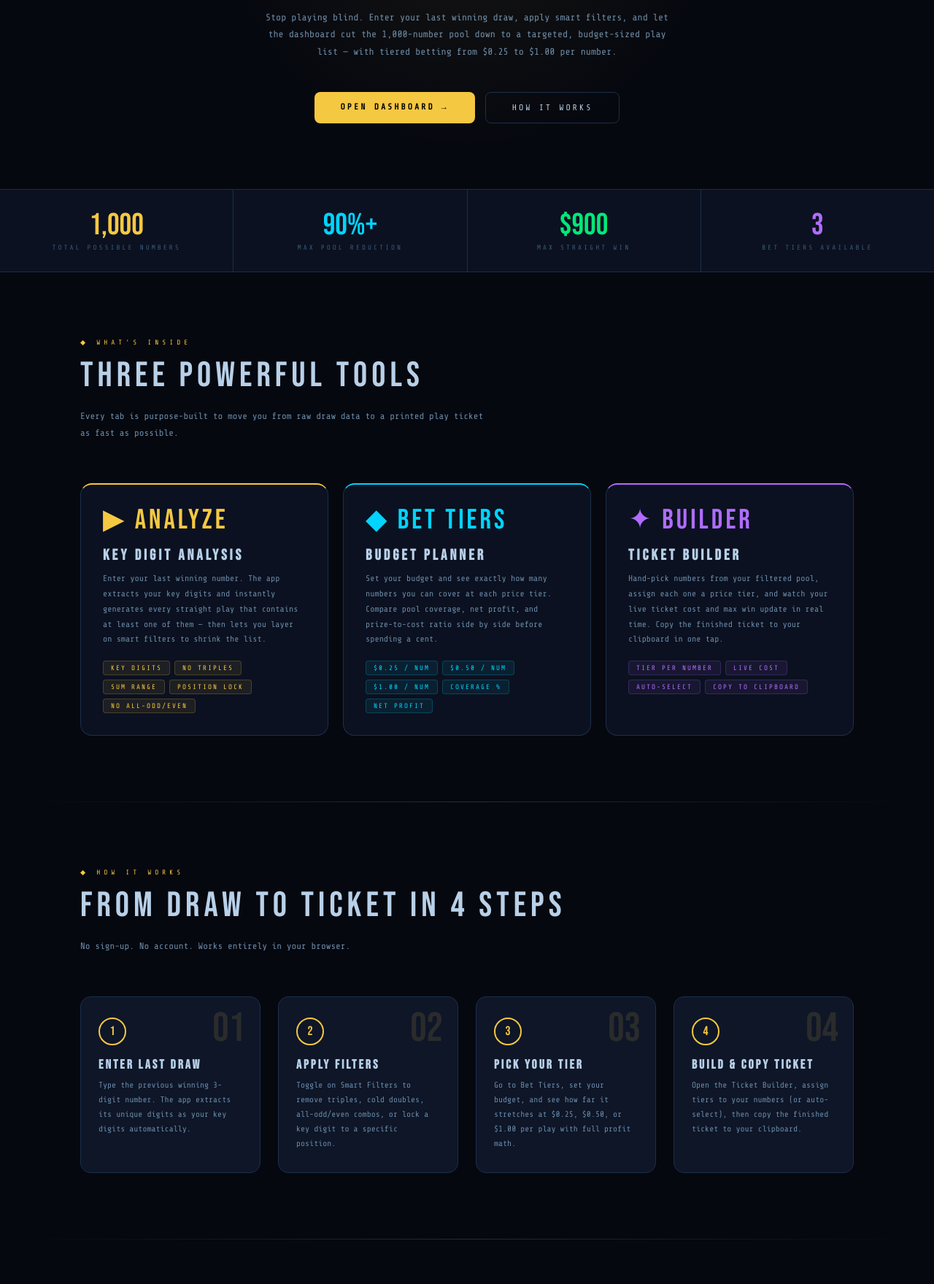
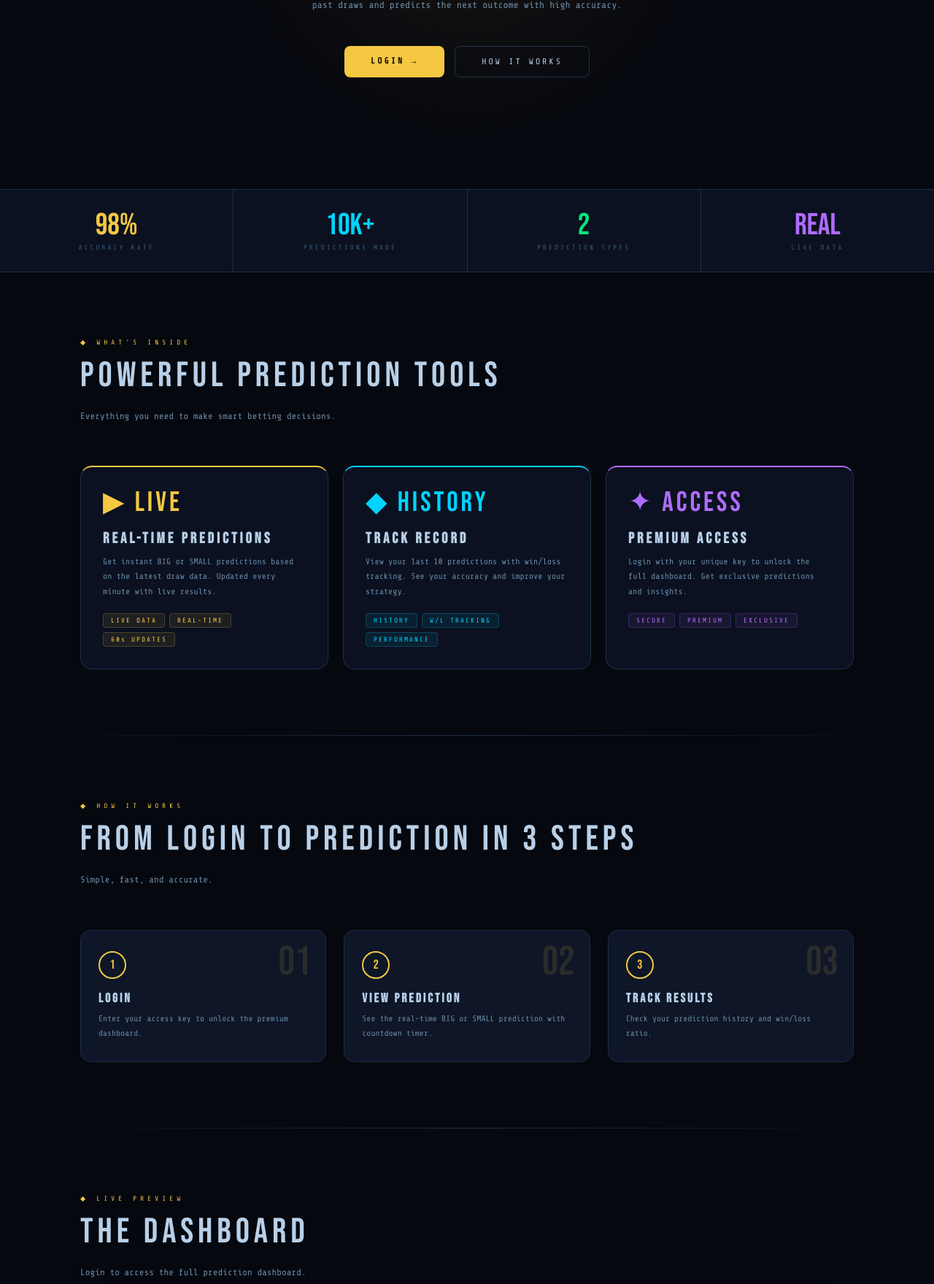
Before and after one commit to loram999/3-streagy, a website: page index.html in a window 1280 px wide. Shown: the part 541-2300 px from the top of the page at 73% size. Drawn offline with nearby package versions, Linux system fonts and the light colour scheme.

Commit message:
Rename app and update references to TRX Predictor

```diff
--- a/index.html
+++ b/index.html
@@ -3,7 +3,7 @@
 <head>
   <meta charset="UTF-8">
   <meta name="viewport" content="width=device-width, initial-scale=1.0">
-  <title>Pick 3 Strategy — Smart Number Analysis</title>
+  <title>TRX Predictor — Smart Number Analysis</title>
   <link rel="preconnect" href="https://fonts.googleapis.com">
   <link href="https://fonts.googleapis.com/css2?family=Share+Tech+Mono&family=Bebas+Neue&display=swap" rel="stylesheet">
   <style>
@@ -392,28 +392,27 @@
 
   <!-- NAV -->
   <nav>
-    <a href="#" class="nav-logo">PICK3 STRATEGY</a>
+    <a href="#" class="nav-logo">TRX PREDICTOR</a>
     <div class="nav-links">
       <a href="#features">FEATURES</a>
       <a href="#how">HOW IT WORKS</a>
       <a href="#preview">PREVIEW</a>
-      <a href="app.html" class="nav-cta">LAUNCH APP →</a>
+      <a href="login.html" class="nav-cta">LOGIN →</a>
     </div>
   </nav>
 
   <!-- HERO -->
   <div class="hero">
     <div class="hero-glow"></div>
-    <div class="hero-badge">◆ PICK 3 LOTTERY STRATEGY TOOL</div>
-    <h1>PICK 3<br>STRAIGHT<br>STRATEGY</h1>
-    <div class="hero-sub">KEY DIGIT · SMART FILTER · MULTI-TIER BET PLANNER</div>
+    <div class="hero-badge">◆ SMART PREDICTION TOOL</div>
+    <h1>TRX<br>PREDICTOR</h1>
+    <div class="hero-sub">BIG · SMALL · SMART ANALYSIS</div>
     <p class="hero-desc">
-      Stop playing blind. Enter your last winning draw, apply smart filters,
-      and let the dashboard cut the 1,000-number pool down to a targeted,
-      budget-sized play list — with tiered betting from $0.25 to $1.00 per number.
+      Enter your access key and get real-time predictions. Smart algorithm analyzes
+      past draws and predicts the next outcome with high accuracy.
     </p>
     <div class="hero-btns">
-      <a href="app.html" class="btn-primary">OPEN DASHBOARD →</a>
+      <a href="login.html" class="btn-primary">LOGIN →</a>
       <a href="#how" class="btn-secondary">HOW IT WORKS</a>
     </div>
   </div>
@@ -421,20 +420,20 @@
   <!-- STATS STRIP -->
   <div class="stats-strip">
     <div class="stat-item">
-      <div class="stat-num">1,000</div>
-      <div class="stat-label">TOTAL POSSIBLE NUMBERS</div>
+      <div class="stat-num">98%</div>
+      <div class="stat-label">ACCURACY RATE</div>
     </div>
     <div class="stat-item">
-      <div class="stat-num">90%+</div>
-      <div class="stat-label">MAX POOL REDUCTION</div>
+      <div class="stat-num">10K+</div>
+      <div class="stat-label">PREDICTIONS MADE</div>
     </div>
     <div class="stat-item">
-      <div class="stat-num">$900</div>
-      <div class="stat-label">MAX STRAIGHT WIN</div>
+      <div class="stat-num">2</div>
+      <div class="stat-label">PREDICTION TYPES</div>
     </div>
     <div class="stat-item">
-      <div class="stat-num">3</div>
-      <div class="stat-label">BET TIERS AVAILABLE</div>
+      <div class="stat-num">REAL</div>
+      <div class="stat-label">LIVE DATA</div>
     </div>
   </div>
 
@@ -442,61 +441,52 @@
   <section id="features">
     <div class="section-inner">
       <div class="section-tag">◆ WHAT'S INSIDE</div>
-      <div class="section-title">THREE POWERFUL TOOLS</div>
+      <div class="section-title">POWERFUL PREDICTION TOOLS</div>
       <p class="section-desc">
-        Every tab is purpose-built to move you from raw draw data to a
-        printed play ticket as fast as possible.
+        Everything you need to make smart betting decisions.
       </p>
 
       <div class="feature-grid">
 
         <div class="fcard gold">
-          <div class="fcard-icon">▶ ANALYZE</div>
-          <h3>Key Digit Analysis</h3>
+          <div class="fcard-icon">▶ LIVE</div>
+          <h3>Real-Time Predictions</h3>
           <p>
-            Enter your last winning number. The app extracts your key digits and
-            instantly generates every straight play that contains at least one of them —
-            then lets you layer on smart filters to shrink the list.
+            Get instant BIG or SMALL predictions based on the latest draw data.
+            Updated every minute with live results.
           </p>
           <div class="fcard-pills">
-            <span class="pill">KEY DIGITS</span>
-            <span class="pill">NO TRIPLES</span>
-            <span class="pill">SUM RANGE</span>
-            <span class="pill">POSITION LOCK</span>
-            <span class="pill">NO ALL-ODD/EVEN</span>
+            <span class="pill">LIVE DATA</span>
+            <span class="pill">REAL-TIME</span>
+            <span class="pill">60s UPDATES</span>
           </div>
         </div>
 
         <div class="fcard cyan">
-          <div class="fcard-icon">◆ BET TIERS</div>
-          <h3>Budget Planner</h3>
+          <div class="fcard-icon">◆ HISTORY</div>
+          <h3>Track Record</h3>
           <p>
-            Set your budget and see exactly how many numbers you can cover at each
-            price tier. Compare pool coverage, net profit, and prize-to-cost ratio
-            side by side before spending a cent.
+            View your last 10 predictions with win/loss tracking.
+            See your accuracy and improve your strategy.
           </p>
           <div class="fcard-pills">
-            <span class="pill">$0.25 / NUM</span>
-            <span class="pill">$0.50 / NUM</span>
-            <span class="pill">$1.00 / NUM</span>
-            <span class="pill">COVERAGE %</span>
-            <span class="pill">NET PROFIT</span>
+            <span class="pill">HISTORY</span>
+            <span class="pill">W/L TRACKING</span>
+            <span class="pill">PERFORMANCE</span>
           </div>
         </div>
 
         <div class="fcard purple">
-          <div class="fcard-icon">✦ BUILDER</div>
-          <h3>Ticket Builder</h3>
+          <div class="fcard-icon">✦ ACCESS</div>
+          <h3>Premium Access</h3>
           <p>
-            Hand-pick numbers from your filtered pool, assign each one a price tier,
-            and watch your live ticket cost and max win update in real time.
-            Copy the finished ticket to your clipboard in one tap.
+            Login with your unique key to unlock the full dashboard.
+            Get exclusive predictions and insights.
           </p>
           <div class="fcard-pills">
-            <span class="pill">TIER PER NUMBER</span>
-            <span class="pill">LIVE COST</span>
-            <span class="pill">AUTO-SELECT</span>
-            <span class="pill">COPY TO CLIPBOARD</span>
+            <span class="pill">SECURE</span>
+            <span class="pill">PREMIUM</span>
+            <span class="pill">EXCLUSIVE</span>
           </div>
         </div>
 
@@ -510,33 +500,27 @@
   <section id="how">
     <div class="section-inner">
       <div class="section-tag">◆ HOW IT WORKS</div>
-      <div class="section-title">FROM DRAW TO TICKET IN 4 STEPS</div>
-      <p class="section-desc">No sign-up. No account. Works entirely in your browser.</p>
+      <div class="section-title">FROM LOGIN TO PREDICTION IN 3 STEPS</div>
+      <p class="section-desc">Simple, fast, and accurate.</p>
 
       <div class="steps">
         <div class="step">
           <div class="step-num">01</div>
           <div class="step-dot">1</div>
-          <h4>ENTER LAST DRAW</h4>
-          <p>Type the previous winning 3-digit number. The app extracts its unique digits as your key digits automatically.</p>
+          <h4>LOGIN</h4>
+          <p>Enter your access key to unlock the premium dashboard.</p>
         </div>
         <div class="step">
           <div class="step-num">02</div>
           <div class="step-dot">2</div>
-          <h4>APPLY FILTERS</h4>
-          <p>Toggle on Smart Filters to remove triples, cold doubles, all-odd/even combos, or lock a key digit to a specific position.</p>
+          <h4>VIEW PREDICTION</h4>
+          <p>See the real-time BIG or SMALL prediction with countdown timer.</p>
         </div>
         <div class="step">
           <div class="step-num">03</div>
           <div class="step-dot">3</div>
-          <h4>PICK YOUR TIER</h4>
-          <p>Go to Bet Tiers, set your budget, and see how far it stretches at $0.25, $0.50, or $1.00 per play with full profit math.</p>
-        </div>
-        <div class="step">
-          <div class="step-num">04</div>
-          <div class="step-dot">4</div>
-          <h4>BUILD & COPY TICKET</h4>
-          <p>Open the Ticket Builder, assign tiers to your numbers (or auto-select), then copy the finished ticket to your clipboard.</p>
+          <h4>TRACK RESULTS</h4>
+          <p>Check your prediction history and win/loss ratio.</p>
         </div>
       </div>
     </div>
@@ -549,30 +533,30 @@
     <div class="section-inner">
       <div class="section-tag">◆ LIVE PREVIEW</div>
       <div class="section-title">THE DASHBOARD</div>
-      <p class="section-desc">Try it right here or open the full version for the best experience.</p>
+      <p class="section-desc">Login to access the full prediction dashboard.</p>
 
       <div class="preview-wrap">
         <div class="preview-bar">
           <div class="dot r"></div>
           <div class="dot y"></div>
           <div class="dot g"></div>
-          <div class="preview-url">pick3strategy.app — Pick 3 Strategy Dashboard</div>
+          <div class="preview-url">trx-predictor.app — Prediction Dashboard</div>
         </div>
-        <iframe src="app.html" class="preview-frame" title="Pick 3 Strategy Dashboard"></iframe>
+        <iframe src="login.html" class="preview-frame" title="TRX Predictor Dashboard"></iframe>
       </div>
     </div>
   </section>
 
   <!-- CTA -->
   <div class="cta-section">
-    <h2>READY TO PLAY SMARTER?</h2>
-    <p>FREE · NO SIGN-UP · WORKS ON ANY DEVICE</p>
-    <a href="app.html" class="btn-primary">LAUNCH THE DASHBOARD →</a>
+    <h2>READY TO PREDICT?</h2>
+    <p>FREE · SECURE · REAL-TIME PREDICTIONS</p>
+    <a href="login.html" class="btn-primary">LOGIN NOW →</a>
   </div>
 
   <!-- FOOTER -->
   <footer>
-    <div class="footer-logo">PICK3 STRATEGY</div>
+    <div class="footer-logo">TRX PREDICTOR</div>
     <div class="footer-note">FOR ENTERTAINMENT PURPOSES · PLAY RESPONSIBLY</div>
   </footer>
 
```
